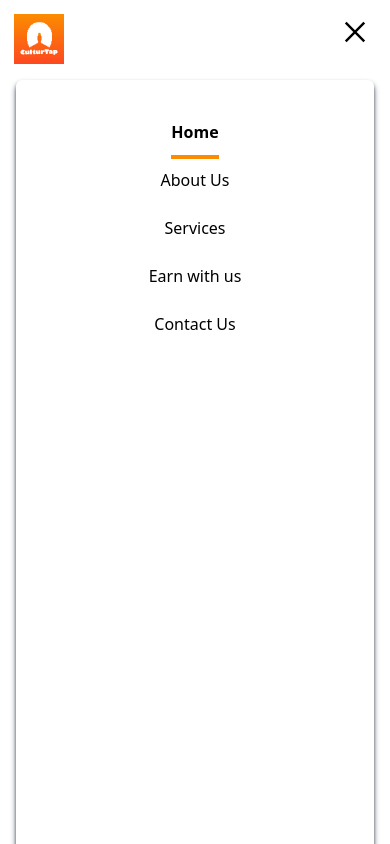
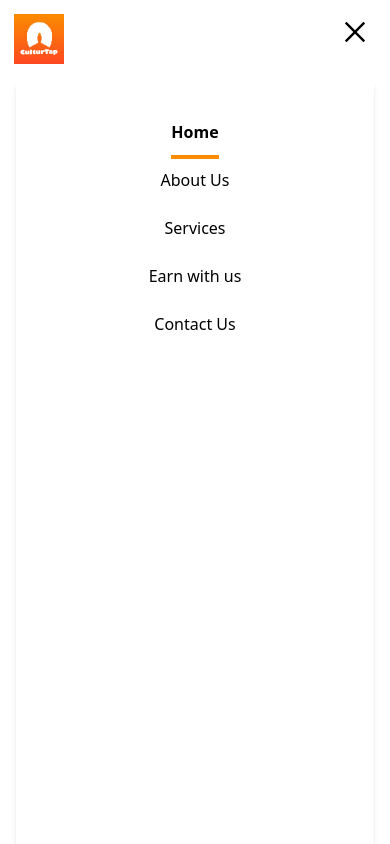
Before and after one commit to vpwr2004/CulturTap, a React (Create React App) app in the folder frontend/: page / in a window 390 px wide. Both pictures are taken after a click on the element 355 px from the left and 32 px from the top of the page. Shown: the top 844 px of the page. Built offline with nearby package versions, Linux system fonts and the light colour scheme.

Commit message:
modified

```diff
--- a/frontend/src/components/navbar/Navbar.js
+++ b/frontend/src/components/navbar/Navbar.js
@@ -96,7 +96,7 @@ const Navbar = () => {
 
             {isOpen &&
                 <div className='w-full flex absolute top-[80px]  justify-center z-50'>
-                    <div className='flex flex-col gap-6 py-10 pb-10 bg-white w-11/12 h-screen  items-center shadow-md shadow-slate-800 rounded-md'>
+                    <div className='flex flex-col gap-6 py-10 pb-10 bg-white w-11/12 h-screen  items-center shadow-md  rounded-md'>
                         <div >
                             <Link to='/' className={`${currPage === "home" ? "font-bold border-b-4 pb-3 border-[#fb8c00]" : ""}`} onClick={handleNav}>Home</Link>
                         </div>
```
